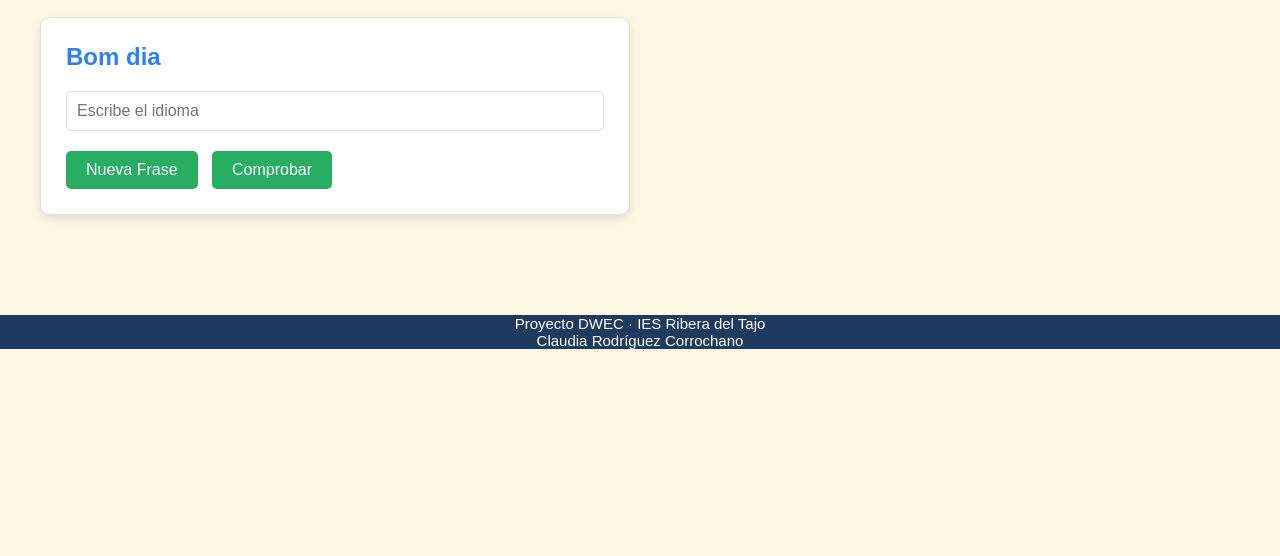
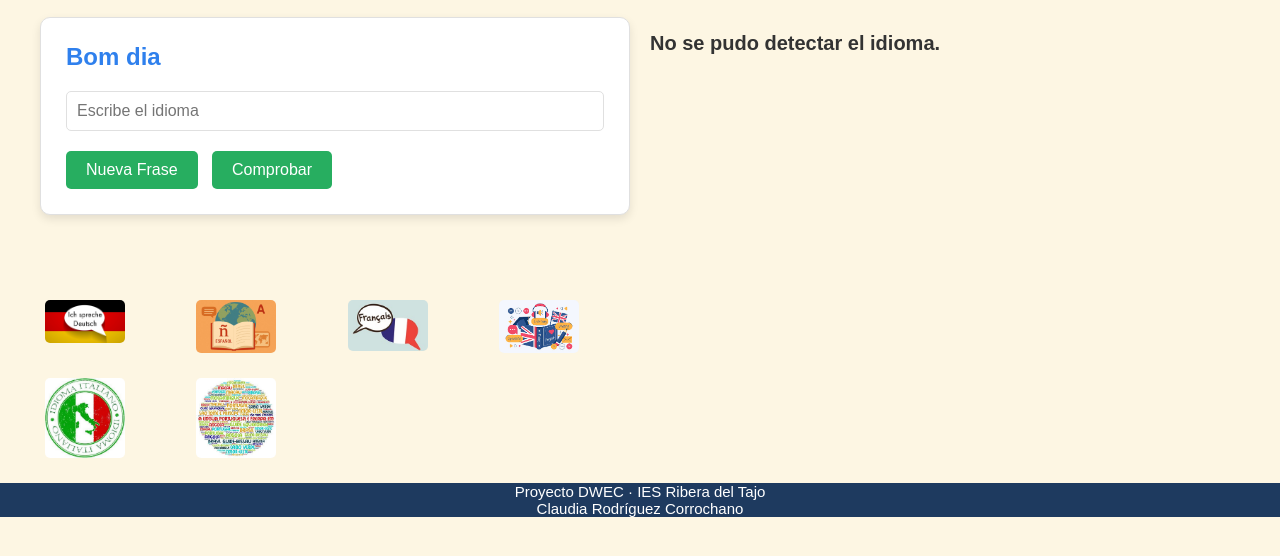
Before and after one commit to Claudia-gif-svg/adivina_idioma, a plain HTML site: page pages/juego.html in a window 1280 px wide. Both pictures are taken after a click on the button "Comprobar". Shown: the part 70-626 px from the top of the page. Drawn offline with Linux system fonts and the light colour scheme; no server answers.

Commit message:
Último commit: Terminado el js y revisado los codigos

```diff
--- a/css/style.css
+++ b/css/style.css
@@ -128,17 +128,26 @@ button:hover {
 }
 
 .bandera {
-    width: 80px;
-    height: auto;
-    border: 1px solid var(--color-bordes);
-    border-radius: 5px;
-    box-shadow: 0 2px 5px rgba(0,0,0,0.2);
+    width: 80px;       /* ancho fijo */
+    height: auto;      /* altura proporcional */
+    margin: 5px;       /* espacio entre banderas */
+    border-radius: 5px; /* opcional, bordes redondeados */
+    object-fit: cover;  /* recorta si la imagen no encaja */
 }
 
+
 /*GALERÍA*/
-#galeriaGrid {
+.galeriaGrid {
     display: grid;
     grid-template-columns: repeat(auto-fill, minmax(120px, 1fr));
     gap: 15px;
     margin-top: 20px;
 }
+.galeria-item {
+    text-align: center;
+}
+
+.galeria-item img {
+    width: 100%;
+    border-radius: 8px;
+}
--- a/js/script.js
+++ b/js/script.js
@@ -1,40 +1,65 @@
 // APIS que voy a utilizar:
 // Mi API Key
-const detect_api_key = "TU_API_KEY"; // reemplaza la real
+const detect_api_key = "Tu_API_KEY";
 // URL de la API de detección de idioma
-const detect_url ="https://ws.detectlanguage.com/0.2/detect";
+const detect_url = "https://ws.detectlanguage.com/0.2/detect";
 
 // URL de REST Countries
-const country_api_base =  "https://restcountries.com/v3.1/lang/";
+const country_api_base = "https://restcountries.com/v3.1/lang/";
 
 // Array de frases para que el juego sea aleatorio
 const frases = [
-    "Bonjour mon ami",
-    "Hello friend",
-    "Hola amigo",
-    "Ciao bella",
-    "Bom dia"
+    "Bonjour mon ami", // Francés
+    "Hello friend",    // Inglés
+    "Hola amigo",      // Español
+    "Ciao bella",      // Italiano
+    "Bom dia",         // Portugués
+    "Hallo Freund"     // Alemán
 ];
+// Idiomas
+const idiomas = {
+    es: "español",
+    en: "ingles",
+    fr: "frances",
+    de: "aleman",
+    it: "italiano",
+    pt: "portugues"
+};
 
 //Variables
 const fraseP = document.getElementById("frase");
 const respuestaInput = document.getElementById("respuesta");
 const resultadoP = document.getElementById("resultado");
 const paisesDiv = document.getElementById("paises");
+const galeriaGrid = document.getElementById("galeriaGrid");
+
 //Variables de botones
 const nuevaBtn = document.getElementById("nuevaFrase");
 const comprobarBtn = document.getElementById("comprobar");
 
+// Constante con imagenes
+const imagenes = [
+    "../assets/images/idioma_aleman.jpg",
+    "../assets/images/idioma_espanol.jpg",
+    "../assets/images/idioma_frances.jpg",
+    "../assets/images/idioma_ingles.jpg",
+    "../assets/images/idioma_italiano.jpg",
+    "../assets/images/idioma_portugues.jpg"
+];
+
+
+
 //Funcion para generar una frase
-function generarFrase(){
-const index = Math.floor(Math.random() *frases.length);
+function generarFrase() {
+    const index = Math.floor(Math.random() * frases.length);
     fraseP.textContent = frases[index];
-resultadoP.textContent= "";
-paisesDiv.innerHTML="";
-respuestaInput.value="";
+    resultadoP.textContent = "";
+    paisesDiv.innerHTML = "";
+    respuestaInput.value = "";
 }
 // Detecta el idioma usando DetectLanguage API
 async function detectarIdioma(texto) {
+    try {
         const response = await fetch(detect_url, {
             method: "POST",
             headers: {
@@ -44,23 +69,93 @@ async function detectarIdioma(texto) {
             body: JSON.stringify({ q: texto })
         });
 
+        if (!response.ok) return null;
+
         const data = await response.json();
+
         if (!data.data || data.data.detections.length === 0) {
             return null;
         }
+
         return data.data.detections[0].language;
+
+    } catch (error) {
+        console.error("Error detectando idioma:", error);
+        return null;
+    }
+}
+// Obtiene países donde se habla ese idioma con REST Countries API
+async function obtenerPaisesPorIdioma(code) {
+    try {
+        const response = await fetch(`${country_api_base}${code}`);
+        if (!response.ok) return null;
+        return await response.json();
+    } catch (error) {
+        console.error("Error obteniendo países:", error);
+        return null;
+    }
+}
+//Funcion para mostrar la galería
+function mostrarGaleria() {
+    galeriaGrid.innerHTML = "";
+
+    imagenes.forEach(ruta => {
+        const img = document.createElement("img");
+        img.src = ruta;
+        img.alt = "Imagen del idioma";
+
+         img.classList.add("bandera");
+        galeriaGrid.appendChild(img);
+    });
 }
 
-// Obtiene países donde se habla ese idioma con REST Countries API
-async function obtenerPaisesPorIdioma(code) {
-    const url = `${country_api_base}${code}`;
-    const response = await fetch(url);
-    if (!response.ok) return null;
-    const data = await response.json();
-    return data;
+// Comprueba la respuesta del usuario
+async function comprobarRespuesta() {
+    const frase = fraseP.textContent;
+    const userAnswer = respuestaInput.value.trim().toLowerCase();
+
+    if (!frase) {
+        resultadoP.textContent = "Genera una frase primero.";
+        return;
     }
+
+    const detected = await detectarIdioma(frase);
+
+    if (!detected || !idiomas[detected]) {
+        resultadoP.textContent = "No se pudo detectar el idioma.";
+        return;
+    }
+
+    const idiomaCorrecto = idiomas[detected];
+
+    if (userAnswer === idiomaCorrecto) {
+        resultadoP.textContent = "¡Correcto!";
+    } else {
+        resultadoP.textContent = `Incorrecto. El idioma es: ${idiomaCorrecto}`;
+    }
+
+    // Mostrar países
+    const paises = await obtenerPaisesPorIdioma(detected);
+
+    if (paises && paises.length > 0) {
+        paisesDiv.innerHTML = "<h3>Países donde se habla este idioma:</h3>";
+
+        paises.forEach(pais => {
+            const img = document.createElement("img");
+            img.src = pais.flags.jpg;
+            img.alt = pais.name.common;
+            img.title = pais.name.common;
+            img.classList.add("bandera");
+            paisesDiv.appendChild(img);
+        });
+    } else {
+        paisesDiv.textContent = "No se encontraron países para ese idioma.";
+    }
+}
+
 // Eventos
-nuevaBtn.addEventListener("click",generarFrase);
-
+nuevaBtn.addEventListener("click", generarFrase);
+comprobarBtn.addEventListener("click",comprobarRespuesta);
 // Genera una frase al cargar la página
 generarFrase();
+mostrarGaleria();
```
Also changed, not shown: assets/images/idioma_ingles.jpg (added), assets/images/idioma_ingles.png (deleted), assets/images/idioma_italiano.jpg (added), assets/images/idioma_portugues.jpg (added). Lines whose indentation alone changed are shown as unchanged.
